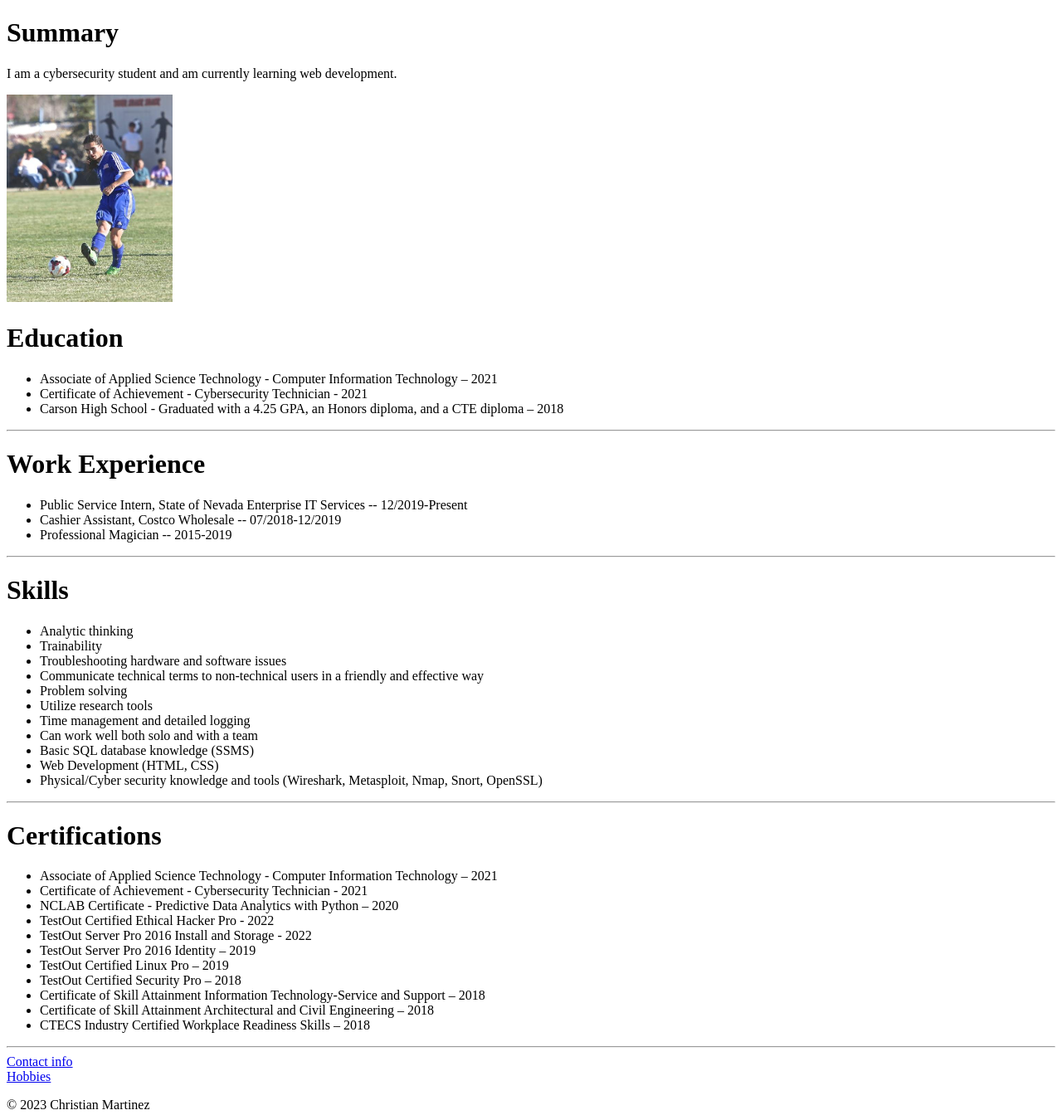
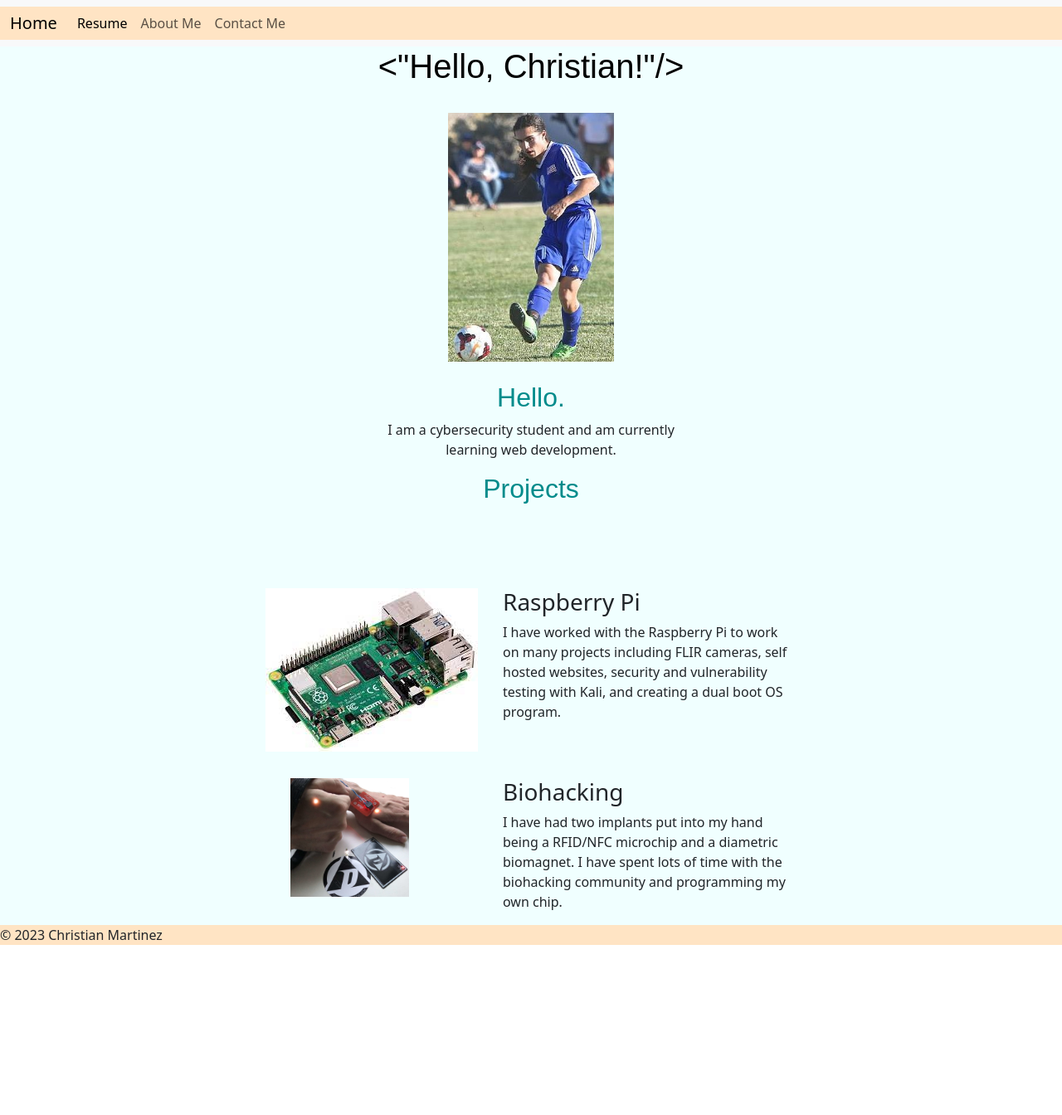
Before and after one commit to cxmartinez/html-portfolio, a plain HTML site: page index.html in a window 1280 px wide. Shown: the whole page at 83% size. After the commit the page ends 1139 px from the top, so only its background shows below. Drawn offline with nearby package versions, Linux system fonts and the light colour scheme.

Commit message:
Add files via upload

```diff
--- /dev/null
+++ b/css/style.css
@@ -0,0 +1,62 @@
+body {
+    margin: 0;
+    text-align: center;
+  }
+
+.container-fluid {
+    background-color: bisque;
+}
+
+  .top-section {
+background-color: azure;
+}
+.title-text {
+    color: black;
+    text-align: center;
+    font-size: 2.5rem;
+    font-family: "Montserrat", sans-serif;
+}
+
+.hero {
+    color: darkcyan;
+    text-align: center;
+    font-family: "Montserrat", sans-serif;
+}
+
+.header {
+    color: darkcyan;
+    text-align: center;
+    font-family: "Montserrat", sans-serif;
+}
+.intro {
+    width: 30%;
+    margin: auto;
+    text-align: center;
+  }
+
+  .pi-img {
+    width: 25%;
+    float: left;
+    margin-right: 30px;
+  }
+
+  .implant-img {
+    width: 50%;
+    margin-left: 30px;
+  }
+
+  .parent {
+    display: grid;
+    grid-template-columns: 0.5fr 1fr;
+    grid-template-rows: repeat(1, 1fr);
+    width: 50%;
+    margin: 100px auto 0 auto;
+    text-align: left;
+    row-gap: 2rem;
+  }
+
+.footer {
+    text-align: left;
+    background-color: bisque;
+
+}
--- a/index.html
+++ b/index.html
@@ -2,69 +2,73 @@
 <html lang="en">
 
 <head>
-    <title>My Resume</title>
+  <meta charset="UTF-8">
+  <meta name="viewport" content="width=device-width, initial-scale=1.0">
+  <link rel="stylesheet" href="./css/style.css">
+  <link href="https://cdn.jsdelivr.net/npm/bootstrap@5.3.0-alpha3/dist/css/bootstrap.min.css" rel="stylesheet" integrity="sha384-KK94CHFLLe+nY2dmCWGMq91rCGa5gtU4mk92HdvYe+M/SXH301p5ILy+dN9+nJOZ" crossorigin="anonymous">
+<script src="https://cdn.jsdelivr.net/npm/bootstrap@5.3.0-alpha3/dist/js/bootstrap.bundle.min.js" integrity="sha384-ENjdO4Dr2bkBIFxQpeoTz1HIcje39Wm4jDKdf19U8gI4ddQ3GYNS7NTKfAdVQSZe" crossorigin="anonymous"></script>
+  <title>Christian Martinez</title>
 </head>
+<nav class="navbar navbar-expand-lg bg-body-tertiary">
+  <div class="container-fluid">
+    <a class="navbar-brand" href="./index.html">Home</a>
+    <button class="navbar-toggler" type="button" data-bs-toggle="collapse" data-bs-target="#navbarNavDropdown" aria-controls="navbarNavDropdown" aria-expanded="false" aria-label="Toggle navigation">
+      <span class="navbar-toggler-icon"></span>
+    </button>
+    <div class="collapse navbar-collapse" id="navbarNavDropdown">
+      <ul class="navbar-nav">
+        <li class="nav-item">
+          <a class="nav-link active" aria-current="page" href="https://cxmartinez.github.io/html-portfolio/">Resume</a>
+        </li>
+        <li class="nav-item">
+          <a class="nav-link" href="./hobbies.html">About Me</a>
+        </li>
+        <li class="nav-item">
+          <a class="nav-link" href="./contact.html">Contact Me</a>
+      </ul>
+    </div>
+  </div>
+</nav>
 
 <body>
-    <h1>Summary</h1>
+  <div class="top-section">
+  <div class="title-text">
+    <h1>&lt;"Hello, Christian!"/&gt;</h1>
+  </div>
+<br>
+  <div class="hero">
+    <img src="./images/heroimg.jpg" style="width: 200px; height: 300px; object-fit: cover;" alt="profile picture">
+  </div>
+  <br>
+  <div class="header">
+    <h2>Hello.</h2>
+  </div>
+  <div class="intro">
     <p>I am a cybersecurity student and am currently learning web development.</p>
+  </div>
+  <div class="header">
+    <h2>Projects</h2>
+  </div>
+  <div class="parent">
+    <div class="pi-img">
+      <img src="./images/pi.jpg" alt="Raspberry Pi">
+    </div>
+    <div class="pi">
+      <h3>Raspberry Pi</h3>
+      <p>I have worked with the Raspberry Pi to work on many projects including FLIR cameras, self hosted websites, security and vulnerability testing with Kali, and creating a dual boot OS program.</p>
+          </div>
+    <div class="implant">
+      <img class="implant-img" src="./images/implant.jpg" alt="Implants">
+    </div>
+    <div class="implant">
+      <h3>Biohacking</h3>
+      <p>I have had two implants put into my hand being a RFID/NFC microchip and a diametric biomagnet. I have spent lots of time with the biohacking community and programming my own chip.</p>
+    </div>
 
-    <img src="./assets/me.jpg" height="250" width="200" alt="me" /></a>
+  </div>
+  </body>
 
-    <h1>Education</h1>
-    <ul>
-        <li>Associate of Applied Science Technology - Computer Information Technology – 2021</li>
-        <li>Certificate of Achievement - Cybersecurity Technician - 2021</li>
-        <li>Carson High School - Graduated with a 4.25 GPA, an Honors diploma, and a CTE diploma – 2018</li>
-    </ul>
-    <hr>
-    <h1>Work Experience</h1>
-    <ul>
-        <li>Public Service Intern, State of Nevada Enterprise IT Services -- 12/2019-Present</li>
-        <li>Cashier Assistant, Costco Wholesale -- 07/2018-12/2019</li>
-        <li>Professional Magician -- 2015-2019</li>
-    </ul>
-    <hr>
-    <h1>Skills</h1>
-    <ul>
-        <li>Analytic thinking</li>
-        <li>Trainability</li>
-        <li>Troubleshooting hardware and software issues</li>
-        <li>Communicate technical terms to non-technical users in a friendly and effective way</li>
-        <li>Problem solving</li>
-        <li>Utilize research tools</li>
-        <li>Time management and detailed logging</li>
-        <li>Can work well both solo and with a team</li>
-        <li>Basic SQL database knowledge (SSMS)</li>
-        <li>Web Development (HTML, CSS)</li>
-        <li>Physical/Cyber security knowledge and tools (Wireshark, Metasploit, Nmap, Snort, OpenSSL)</li>
-    </ul>
-    <hr>
-    <h1>Certifications</h1>
-    <ul>
-        <li>Associate of Applied Science Technology - Computer Information Technology – 2021</li>
-        <li>Certificate of Achievement - Cybersecurity Technician - 2021</li>
-        <li>NCLAB Certificate - Predictive Data Analytics with Python – 2020</li>
-        <li>TestOut Certified Ethical Hacker Pro - 2022</li>
-        <li>TestOut Server Pro 2016 Install and Storage - 2022</li>
-        <li>TestOut Server Pro 2016 Identity – 2019</li>
-        <li>TestOut Certified Linux Pro – 2019</li>
-        <li>TestOut Certified Security Pro – 2018</li>
-        <li>Certificate of Skill Attainment Information Technology-Service and Support – 2018</li>
-        <li>Certificate of Skill Attainment Architectural and Civil Engineering – 2018</li>
-        <li>CTECS Industry Certified Workplace Readiness Skills – 2018</li>
-    </ul>
-    <hr>
-
-    <a href="./public/contact.html">Contact info</a>
-    <br>
-    <a href="./public/hobbies.html">Hobbies</a>
-
-    <footer>
-        <p>© 2023 Christian Martinez</p>
-    </footer>
-
-
-
-</body>
+  <div class="footer">
+    <footer>© 2023 Christian Martinez</footer>
+  </div>
 </html>
```
Also changed, not shown: contact.html (added, +34 -0 lines), hobbies.html (added, +35 -0 lines), resume.html (added, +93 -0 lines), images/heroimg.jpg (added), images/implant.jpg (added), images/me.jpg (added), images/pi.jpg (added).
